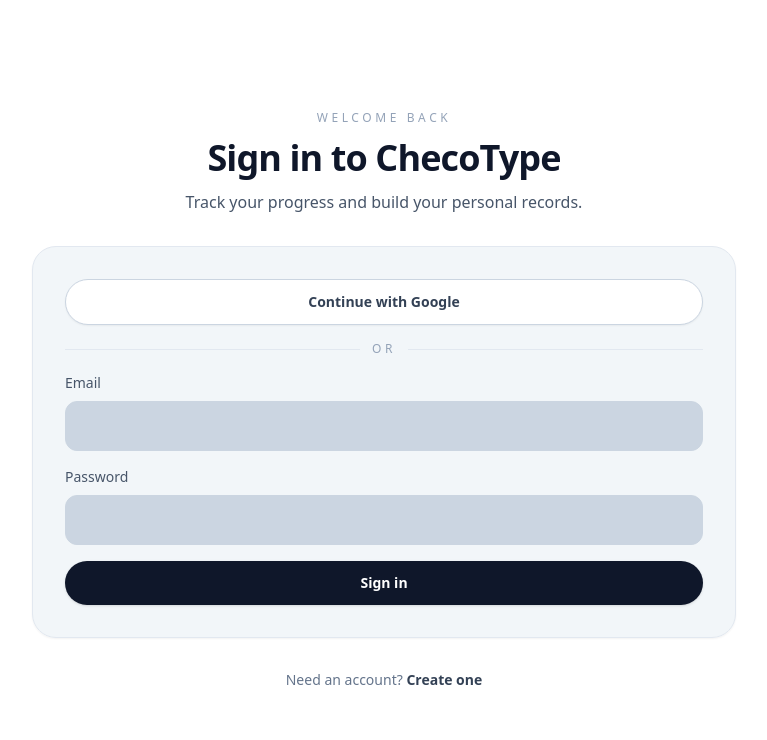
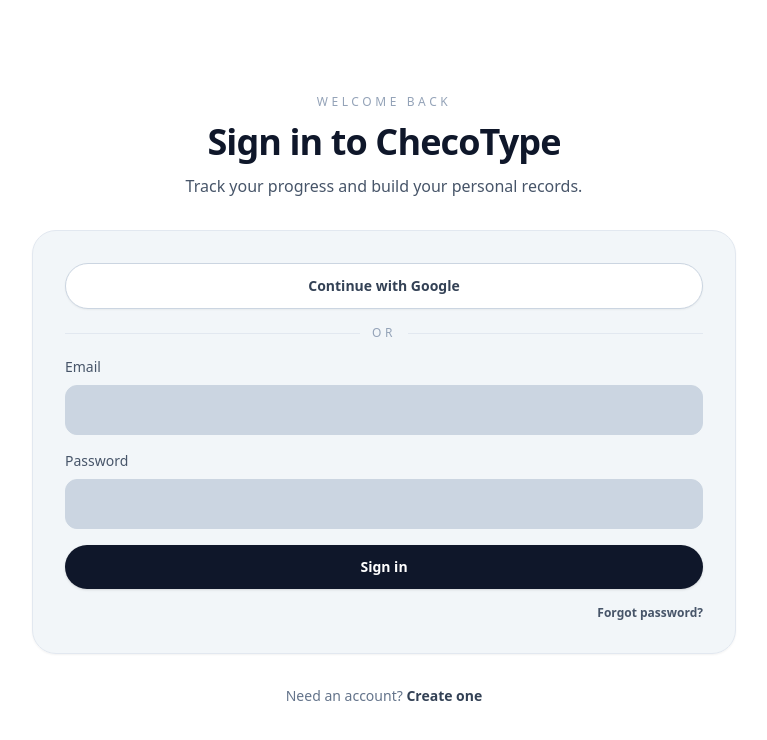
Before and after one commit to checo99dlg/Typing-Web, a Flask app: page /login in a window 1280 px wide. Shown: the top 740 px of the page, without its empty margins (256-1023 px from the left). Run offline with Flask 3, Linux system fonts and the light colour scheme; some libraries are stand-ins or nearby versions.

Commit message:
Add in-app password reset

```diff
--- a/app.py
+++ b/app.py
@@ -40,7 +40,10 @@
 
 db_scheme = app.config["SQLALCHEMY_DATABASE_URI"].split(":", 1)[0]
 google_ready = bool(os.environ.get("GOOGLE_CLIENT_ID") and os.environ.get("GOOGLE_CLIENT_SECRET"))
-print(f"[startup] db_scheme={db_scheme} google_oauth_configured={google_ready} auto_create_db={auto_create_db}")
+print(
+    f"[startup] db_scheme={db_scheme} google_oauth_configured={google_ready} auto_create_db={auto_create_db}",
+    flush=True,
+)
 
 
 class User(db.Model, UserMixin):
@@ -354,15 +357,33 @@
 def profile():
     if request.method == "POST":
         username = request.form.get("username", "").strip()
-        if not username:
-            flash("Username cannot be empty.")
-        elif User.query.filter(User.username == username, User.id != current_user.id).first():
-            flash("That username is already taken.")
-        else:
-            current_user.username = username
+        current_password = request.form.get("current_password", "")
+        new_password = request.form.get("new_password", "")
+        confirm_password = request.form.get("confirm_password", "")
+
+        if request.form.get("update_username"):
+            if not username:
+                flash("Username cannot be empty.")
+            elif User.query.filter(User.username == username, User.id != current_user.id).first():
+                flash("That username is already taken.")
+            else:
+                current_user.username = username
+                db.session.commit()
+                flash("Username updated.")
+            return redirect(url_for("profile"))
+
+        if request.form.get("update_password"):
+            if current_user.password_hash:
+                if not check_password_hash(current_user.password_hash, current_password):
+                    flash("Current password is incorrect.")
+                    return redirect(url_for("profile"))
+            if not new_password or new_password != confirm_password:
+                flash("New passwords do not match.")
+                return redirect(url_for("profile"))
+            current_user.password_hash = generate_password_hash(new_password)
             db.session.commit()
-            flash("Username updated.")
-        return redirect(url_for("profile"))
+            flash("Password updated.")
+            return redirect(url_for("profile"))
 
     summary = get_user_summary(current_user.id)
     recent_results = (
@@ -377,6 +398,33 @@
         summary=summary,
         format_dt=lambda dt: format_datetime_for_user(dt, current_user.timezone),
     )
+
+
+@app.route("/reset-password", methods=["GET", "POST"])
+def reset_password():
+    if request.method == "POST":
+        email = request.form.get("email", "").strip().lower()
+        current_password = request.form.get("current_password", "")
+        new_password = request.form.get("new_password", "")
+        confirm_password = request.form.get("confirm_password", "")
+        user = User.query.filter_by(email=email).first()
+        if not user:
+            flash("No account found with that email.")
+            return render_template("reset_password.html")
+        if not user.password_hash:
+            flash("This account uses Google sign-in. Set a password from your profile.")
+            return render_template("reset_password.html")
+        if not check_password_hash(user.password_hash, current_password):
+            flash("Current password is incorrect.")
+            return render_template("reset_password.html")
+        if not new_password or new_password != confirm_password:
+            flash("New passwords do not match.")
+            return render_template("reset_password.html")
+        user.password_hash = generate_password_hash(new_password)
+        db.session.commit()
+        flash("Password updated. You can sign in now.")
+        return redirect(url_for("login"))
+    return render_template("reset_password.html")
 
 
 @app.route("/api/results", methods=["POST"])
@@ -439,6 +487,22 @@
     return jsonify({"ok": True})
 
 
+@app.route("/api/debug-config")
+def api_debug_config():
+    token = os.environ.get("DEBUG_CONFIG_TOKEN")
+    if not token or request.args.get("token") != token:
+        return jsonify({"error": "Not found"}), 404
+    user_count = db.session.query(func.count(User.id)).scalar()
+    return jsonify(
+        {
+            "db_scheme": app.config["SQLALCHEMY_DATABASE_URI"].split(":", 1)[0],
+            "google_ready": google_ready,
+            "auto_create_db": auto_create_db,
+            "user_count": int(user_count or 0),
+        }
+    )
+
+
 if __name__ == "__main__":
     port = int(os.environ.get("PORT", 8080))
     app.run(host="0.0.0.0", port=port, debug=True)
--- a/templates/login.html
+++ b/templates/login.html
@@ -83,6 +83,9 @@
             </label>
             <button type="submit" class="rounded-full bg-slate-900 px-6 py-3 text-sm font-semibold text-white shadow hover:bg-slate-800 dark:bg-slate-200 dark:text-slate-950 dark:hover:bg-white">Sign in</button>
           </form>
+          <div class="text-right text-xs">
+            <a class="font-semibold text-slate-600 hover:text-slate-900 dark:text-slate-300 dark:hover:text-white" href="{{ url_for('reset_password') }}">Forgot password?</a>
+          </div>
         </div>
       </section>
 
```
Also changed, not shown: templates/profile.html (+28 -1 lines), templates/reset_password.html (added, +93 -0 lines).
